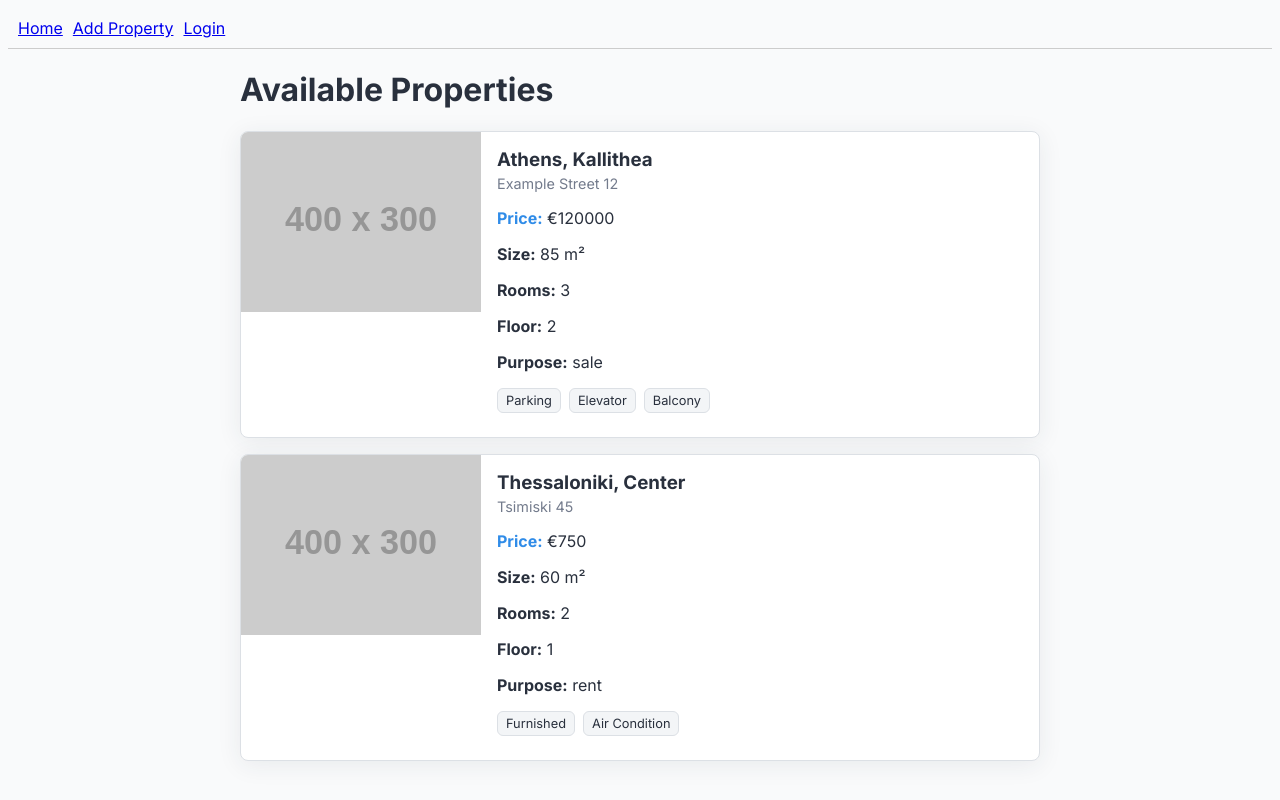
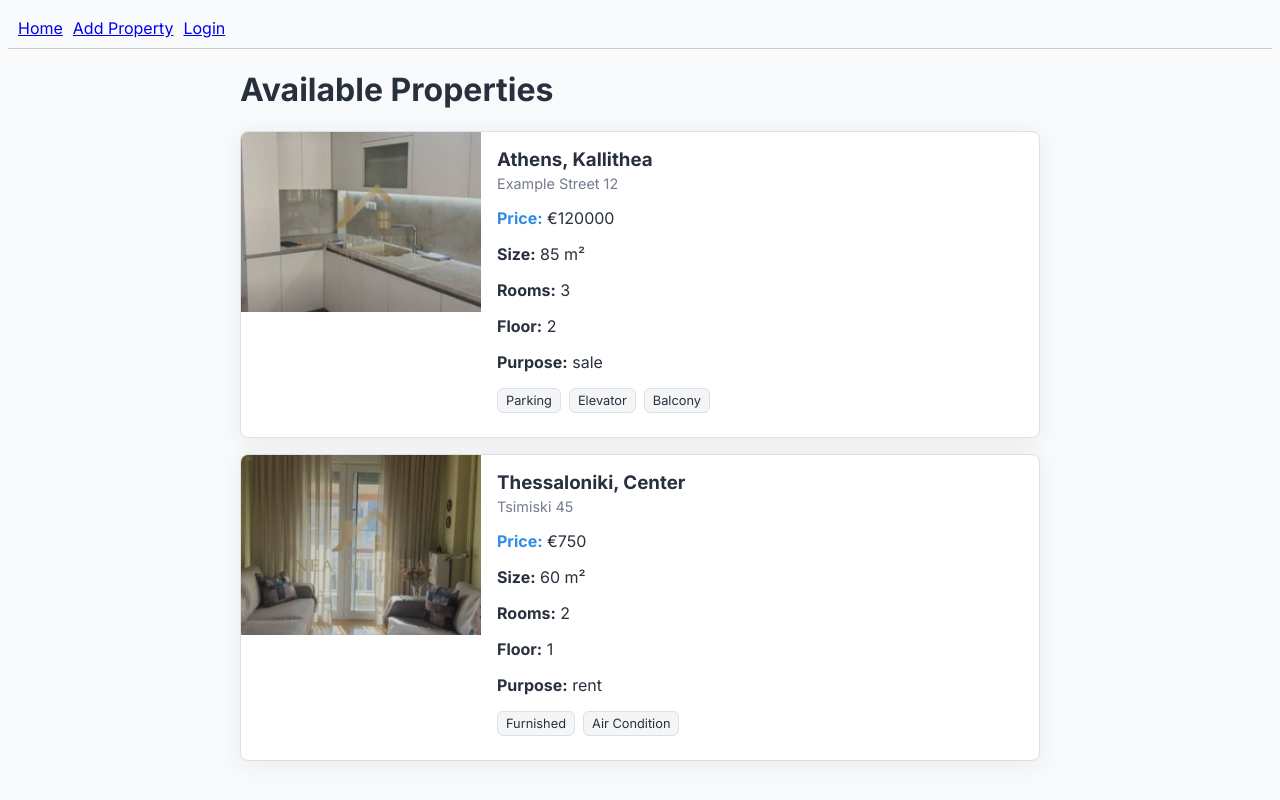
Before and after one commit to alexandroskosmidis/real_estate_app, a React (Vite) app: page /home in a window 1280 px wide. Built offline with nearby package versions, Linux system fonts and the light colour scheme.

Commit message:
[add] photos to public folder

```diff
--- a/src/components/PropertyCard/PropertyCard.tsx
+++ b/src/components/PropertyCard/PropertyCard.tsx
@@ -9,18 +9,10 @@ export default function PropertyCard({ property }: Props) {
   const placeholderImg =
     'https://via.placeholder.com/400x300?text=Property+Photo';
 
-  const resolvePhotoUrl = (url: string) => {
-    if (!url) return placeholderImg;
-    if (url.startsWith('http') || url.startsWith('/')) return url;
-    // Normalize Windows paths like C:\Users\... or C:/Users/...
-    const normalized = url.replace(/\\/g, '/');
-    return `file:///${normalized}`;
-  };
-
   return (
     <div className="property-card">
       <img
-        src={resolvePhotoUrl(property.photo_url)}
+        src={property.photo_url}
         alt="Property"
         className="property-image"
         onError={(e) => {
--- a/src/mock/mockProperties.ts
+++ b/src/mock/mockProperties.ts
@@ -16,7 +16,7 @@ export const mockProperties: Property[] = [
     number: "12",
 
     amenities: ["Parking", "Elevator", "Balcony"],
-    photo_url: "C:/Users/Alexandros/Pictures/property_1.png",
+    photo_url: "/property_1.png",
   },
   {
     property_id: 2,
@@ -33,6 +33,6 @@ export const mockProperties: Property[] = [
     number: "45",
 
     amenities: ["Furnished", "Air Condition"],
-    photo_url: "C:/Users/Alexandros/Pictures/property_2.png",
+    photo_url: "/property_2.png",
   },
 ];
```
Also changed, not shown: public/property_1.png (added), public/property_2.png (added).
